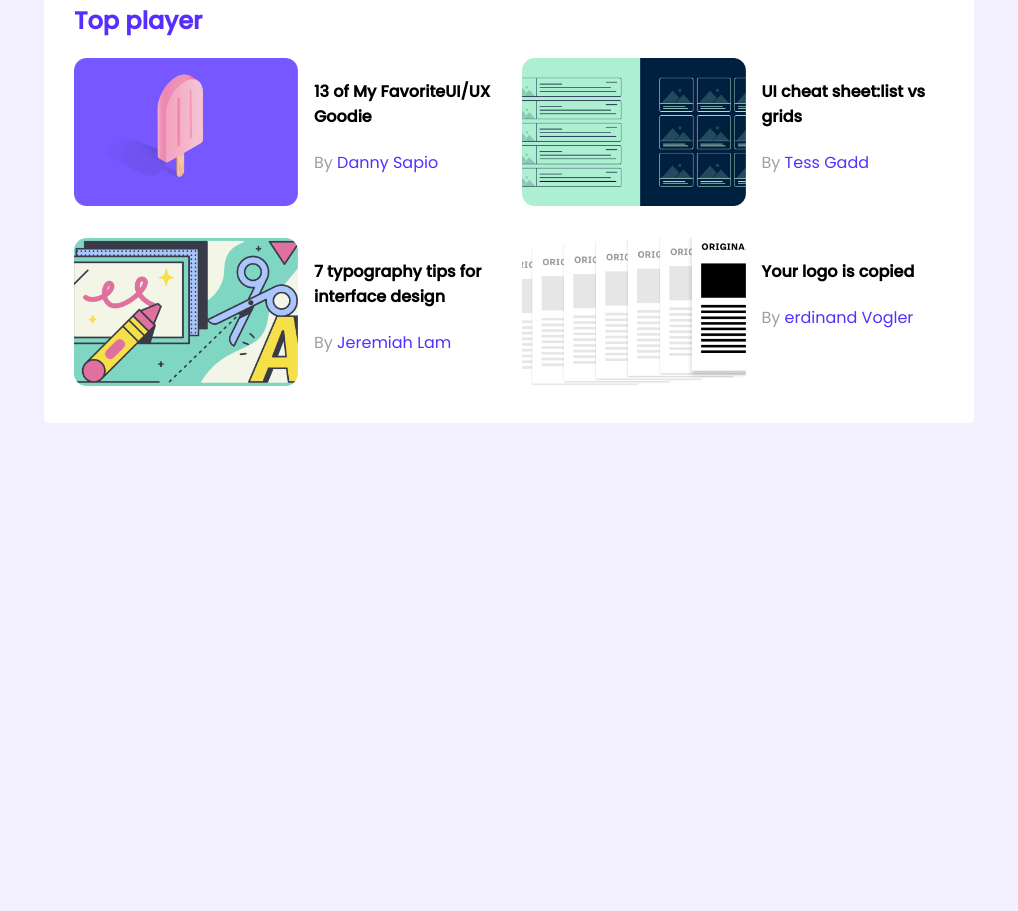
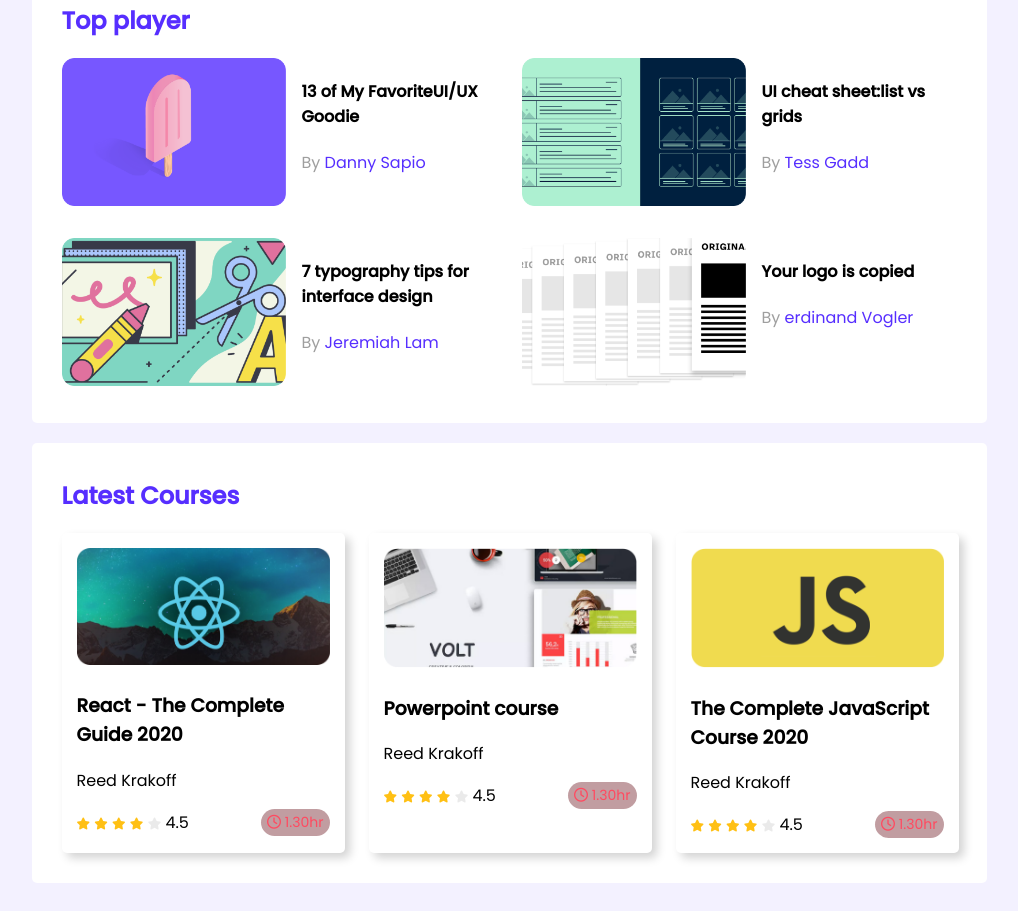
Before and after one commit to sajibur-rahman/leader-board, a plain HTML site: page index.html in a window 1280 px wide. Shown: the part 313-1224 px from the top of the page, without its empty margins (131-1149 px from the left). Before the commit the page ends 800 px from the top, so only its background shows below. Drawn offline with Linux system fonts and the light colour scheme; a web font is replaced by a local one.

Commit message:
courses area is finished

```diff
--- a/index.html
+++ b/index.html
@@ -4,6 +4,10 @@
     <meta charset="UTF-8" />
     <meta http-equiv="X-UA-Compatible" content="IE=edge" />
     <meta name="viewport" content="width=device-width, initial-scale=1.0" />
+    <script
+      src="https://kit.fontawesome.com/25c24ceb0a.js"
+      crossorigin="anonymous"
+    ></script>
     <link rel="stylesheet" href="./styles/styles.css" />
     <title>leader board</title>
   </head>
@@ -100,6 +104,85 @@
           </div>
         </div>
       </section>
+
+      <section class="container">
+        <div class="latest_courses">
+          <h2 class="section_title">Latest Courses</h2>
+          <div class="courses_container">
+            <div class="course">
+              <div class="course_banner">
+                <img src="./images/courses/course-1.png" alt="react-course" />
+              </div>
+              <div class="course_detail">
+                <h3>React - The Complete Guide 2020</h3>
+                <p class="course_instractor">Reed Krakoff</p>
+                <div class="course_info">
+                  <div>
+                    <i class="fas fa-star filed"></i>
+                    <i class="fas fa-star filed"></i>
+                    <i class="fas fa-star filed"></i>
+                    <i class="fas fa-star filed"></i>
+                    <i class="fas fa-star empty"></i>
+                    <span>4.5</span>
+                  </div>
+                  <div class="course_derution">
+                    <i class="far fa-clock"></i>
+                    1.30hr
+                  </div>
+                </div>
+              </div>
+            </div>
+
+            <div class="course">
+              <div class="course_banner">
+                <img src="./images/courses/course-2.png" alt="react-course" />
+              </div>
+              <div class="course_detail">
+                <h3>Powerpoint course</h3>
+                <p class="course_instractor">Reed Krakoff</p>
+                <div class="course_info">
+                  <div>
+                    <i class="fas fa-star filed"></i>
+                    <i class="fas fa-star filed"></i>
+                    <i class="fas fa-star filed"></i>
+                    <i class="fas fa-star filed"></i>
+                    <i class="fas fa-star empty"></i>
+                    <span>4.5</span>
+                  </div>
+                  <div class="course_derution">
+                    <i class="far fa-clock"></i>
+                    1.30hr
+                  </div>
+                </div>
+              </div>
+            </div>
+
+            <div class="course">
+              <div class="course_banner">
+                <img src="./images/courses/course-3.png" alt="react-course" />
+              </div>
+              <div class="course_detail">
+                <h3>The Complete JavaScript Course 2020</h3>
+                <p class="course_instractor">Reed Krakoff</p>
+                <div class="course_info">
+                  <div>
+                    <i class="fas fa-star filed"></i>
+                    <i class="fas fa-star filed"></i>
+                    <i class="fas fa-star filed"></i>
+                    <i class="fas fa-star filed"></i>
+                    <i class="fas fa-star empty"></i>
+                    <span>4.5</span>
+                  </div>
+                  <div class="course_derution">
+                    <i class="far fa-clock"></i>
+                    1.30hr
+                  </div>
+                </div>
+              </div>
+            </div>
+          </div>
+        </div>
+      </section>
     </main>
   </body>
 </html>
--- a/styles/styles.css
+++ b/styles/styles.css
@@ -8,14 +8,16 @@ body {
 }
 main {
   display: flex;
-  justify-content: center;
+  flex-direction: column;
+  align-items: center;
 }
 
 .container {
-  width: 870px;
+  width: 895px;
   background: #ffffff;
   border-radius: 5px;
   padding: 30px;
+  margin-bottom: 20px;
 }
 
 .section_title {
@@ -85,3 +87,45 @@ hr {
   text-decoration: none;
   color: #562eff;
 }
+
+/* latest section styles  */
+
+.courses_container {
+  display: grid;
+  grid-template-columns: repeat(3, 1fr);
+  grid-column-gap: 24px;
+}
+.course {
+  width: 253px;
+  padding: 15px;
+  /* border: 1px solid purple; */
+  border-radius: 5px;
+  box-shadow: 5px 5px 10px lightgray;
+}
+.course_banner img {
+  width: 100%;
+}
+
+.course_info {
+  display: flex;
+  justify-content: space-between;
+  align-items: center;
+}
+.fa-star {
+  font-size: 12px;
+}
+
+.filed {
+  color: #ffc014;
+}
+.empty {
+  color: #aeaeae;
+  opacity: 0.25;
+}
+.course_derution {
+  font-size: 14px;
+  color: #ff4a60;
+  padding: 3px 6px;
+  background: #b4878cd0;
+  border-radius: 15px;
+}
```
